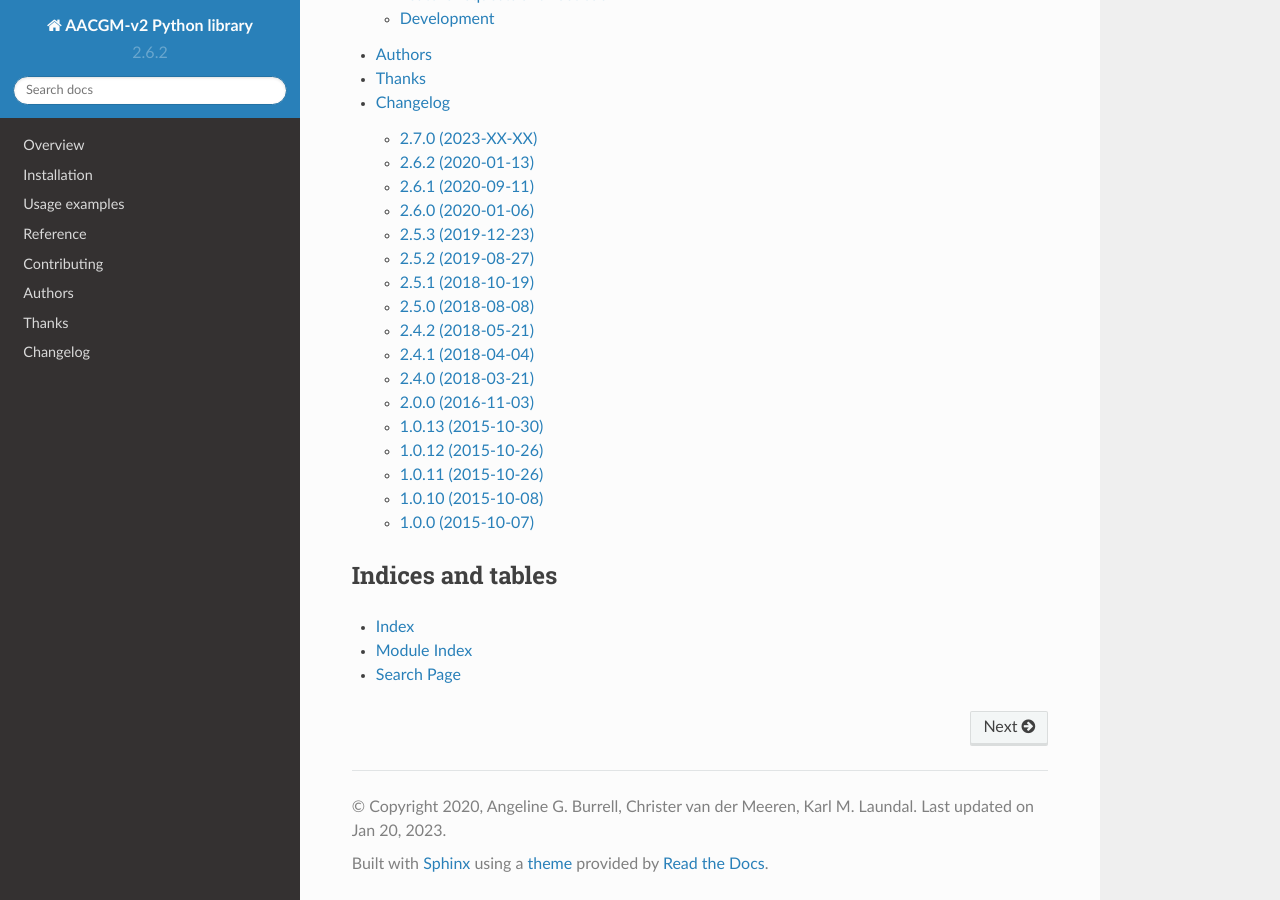
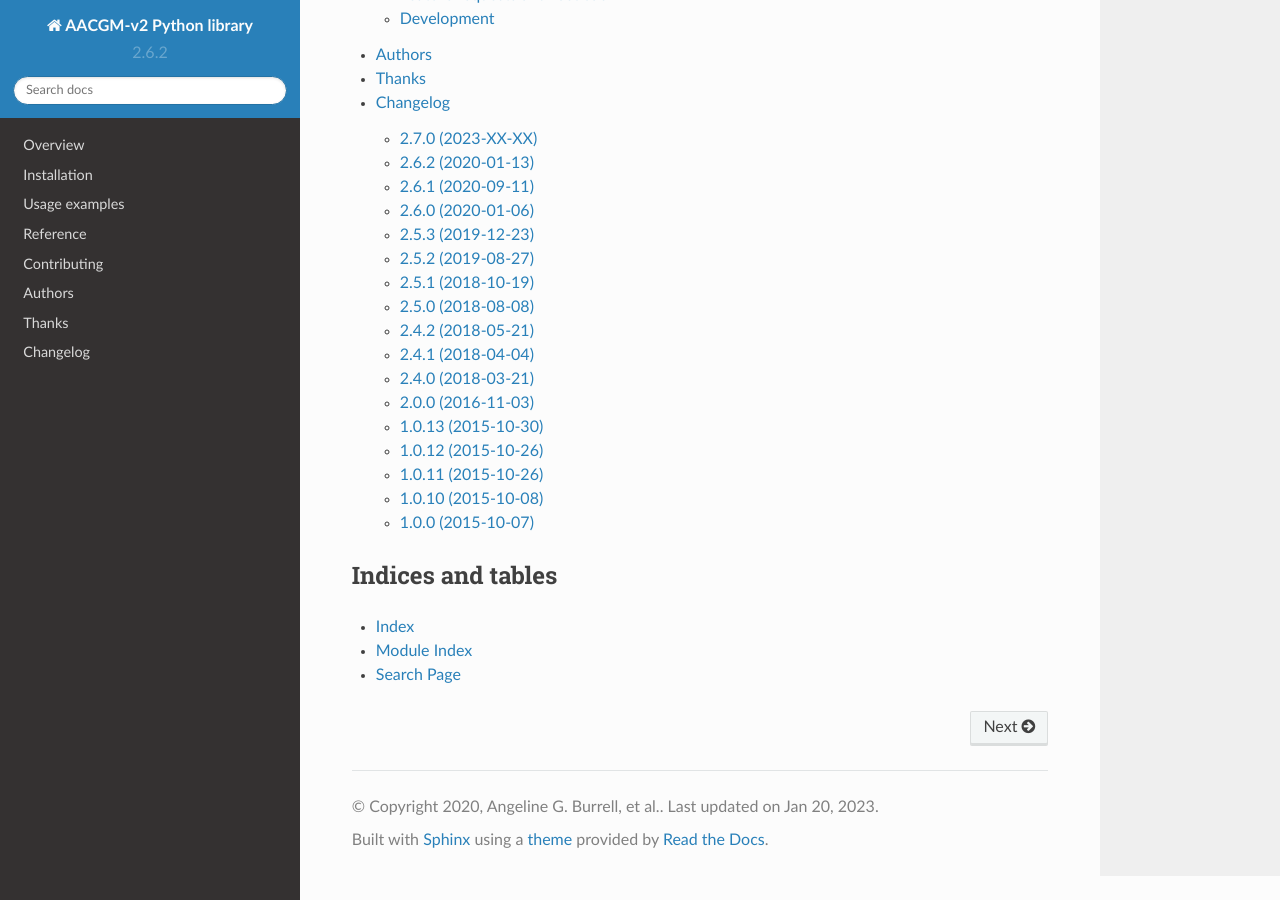
Before and after one commit to aburrell/aacgmv2, a Sphinx documentation site: the page built from docs/index.rst, in a window 1280 px wide and 900 px high, scrolled down 621 px. Built offline with Sphinx 7.4.7 and the Read the Docs theme 2.0.0, drawn with Linux system fonts in a browser that asks for light colours.

Commit message:
STY: updated line breaks
Updated the locations of line breaks.

```diff
--- a/docs/conf.py
+++ b/docs/conf.py
@@ -1,27 +1,26 @@
 import os
 
-extensions = [
-    'sphinx.ext.autodoc',
-    'sphinx.ext.autosummary',
-    'sphinx.ext.todo',
-    'sphinx.ext.coverage',
-    'sphinx.ext.ifconfig',
-    'sphinx.ext.viewcode',
-    'sphinxcontrib.napoleon',
-    'numpydoc'
-]
+extensions = ['sphinx.ext.autodoc',
+              'sphinx.ext.autosummary',
+              'sphinx.ext.todo',
+              'sphinx.ext.coverage',
+              'sphinx.ext.ifconfig',
+              'sphinx.ext.viewcode',
+              'sphinxcontrib.napoleon',
+              'numpydoc']
 
 source_suffix = '.rst'
 master_doc = 'index'
 project = 'AACGM-v2 Python library'
 year = '2020'
-author = 'Angeline G. Burrell, Christer van der Meeren, Karl M. Laundal'
+author = 'Angeline G. Burrell, et al.'
 copyright = '{0}, {1}'.format(year, author)
 version = release = '2.6.2'
-# on_rtd is whether we are on readthedocs.org
+
+# `on_rtd` is whether we are on readthedocs.org
 on_rtd = os.environ.get('READTHEDOCS', None) == 'True'
 
-# only import and set the theme if we're building docs locally
+# Only import and set the theme if we're building docs locally
 if not on_rtd:
     import sphinx_rtd_theme
     html_theme = 'sphinx_rtd_theme'
@@ -32,7 +31,5 @@
 html_use_smartypants = True
 html_last_updated_fmt = '%b %d, %Y'
 html_split_index = True
-html_sidebars = {
-   '**': ['searchbox.html', 'globaltoc.html', 'sourcelink.html'],
-}
+html_sidebars = {'**': ['searchbox.html', 'globaltoc.html', 'sourcelink.html']}
 html_short_title = '%s-%s' % (project, version)
```
